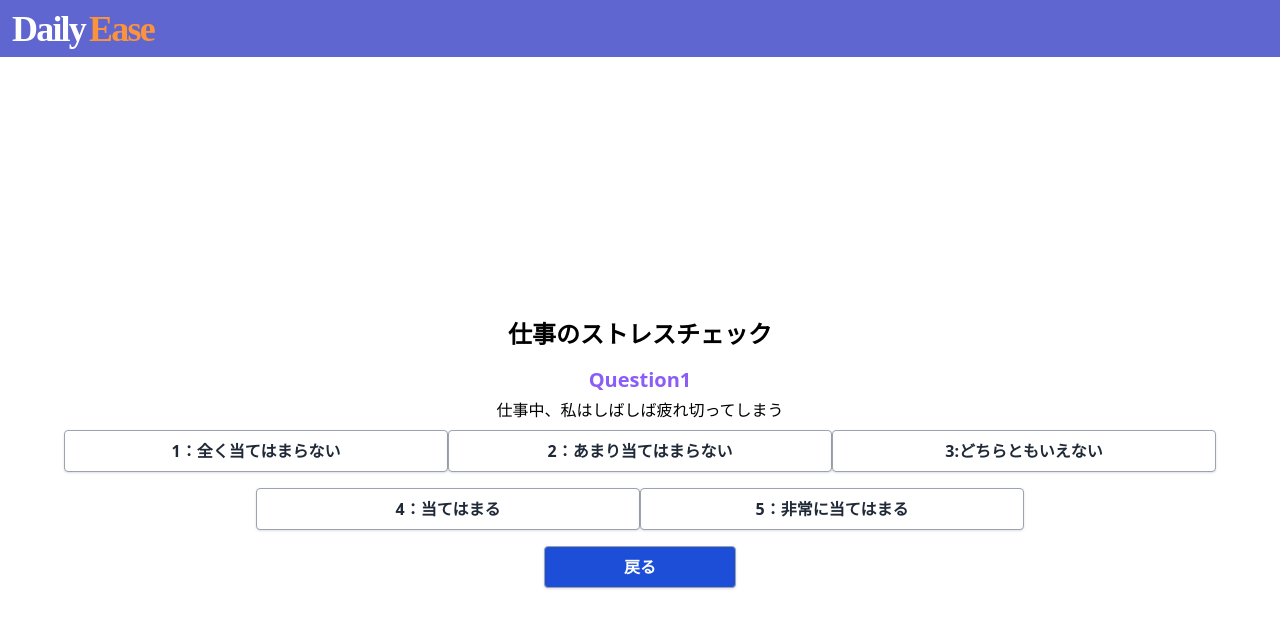
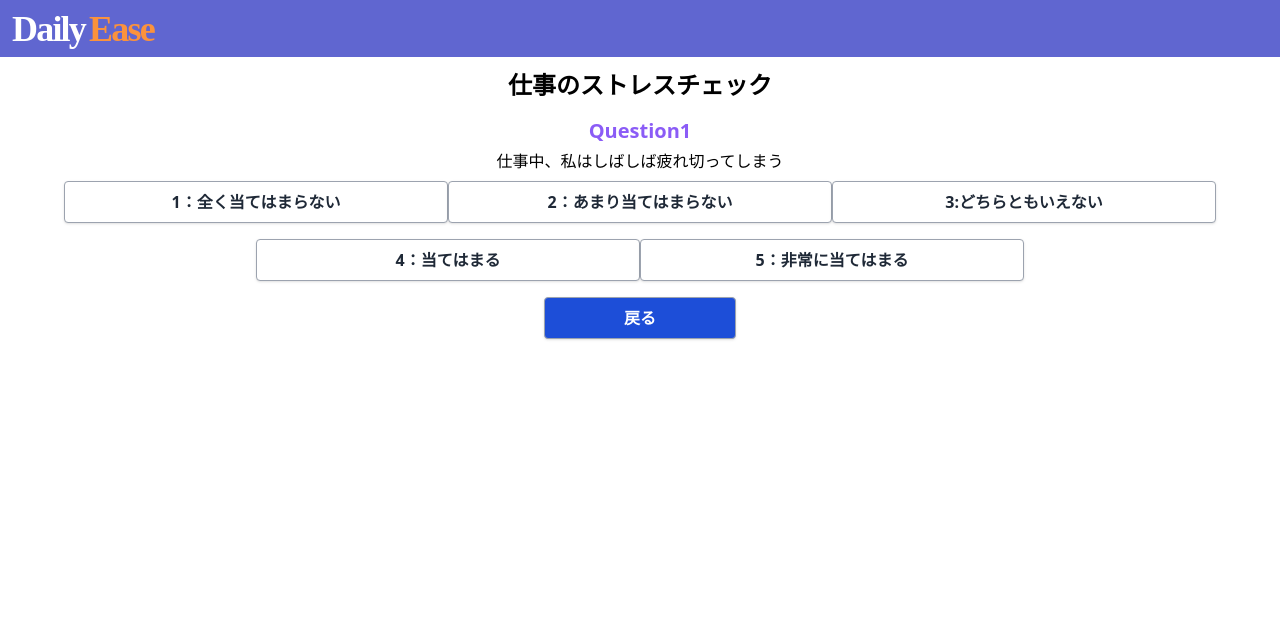
Before and after one commit to R-Tsukada/daily-ease, a Next.js app: page /Questions in a window 1280 px wide. Shown: the top 628 px of the page. Built offline with nearby package versions, Linux system fonts and the light colour scheme.

Commit message:
不必要な余白を削除する

```diff
--- a/src/pages/Questions.tsx
+++ b/src/pages/Questions.tsx
@@ -35,8 +35,8 @@
   }
 
   return (
-    <div className="flex items-center justify-center min-h-screen">
-      <div>
+    <div className="flex justify-center min-h-screen">
+      <div className='mt-3'>
         <h2 className="text-2xl font-bold text-center mb-4">仕事のストレスチェック</h2>
           <div className='text-center'>
             {!isFinished ? (
--- a/src/pages/index.tsx
+++ b/src/pages/index.tsx
@@ -4,8 +4,8 @@
 
 const Home = () =>
   (
-    <div className='flex items-center justify-center min-h-screen'>
-      <div>
+    <div className='flex justify-center min-h-screen'>
+      <div className='mt-5'>
         <h2 className='text-2xl font-bold text-center mb-4'>Daily Ease</h2>
         <Link href='/Questions'><span className='hover:enabled'><PageSelect /></span></Link>
       </div>
```
